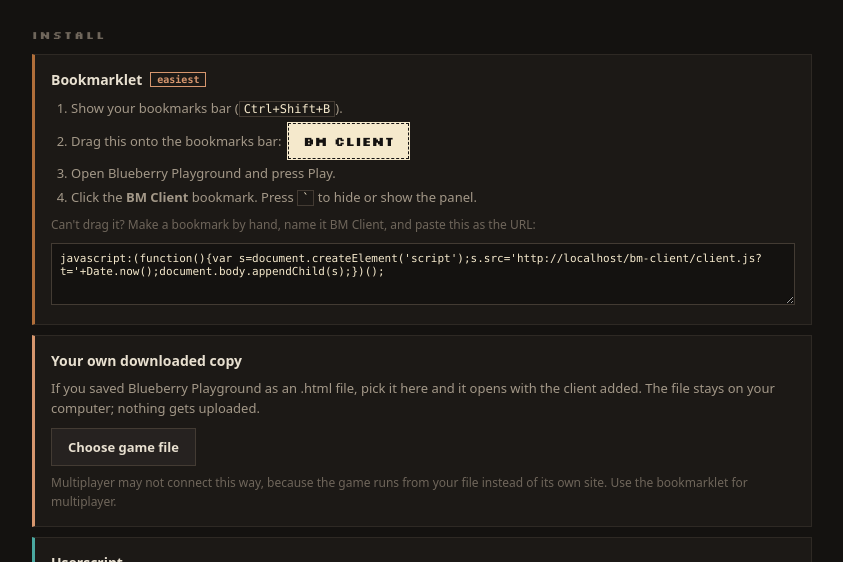
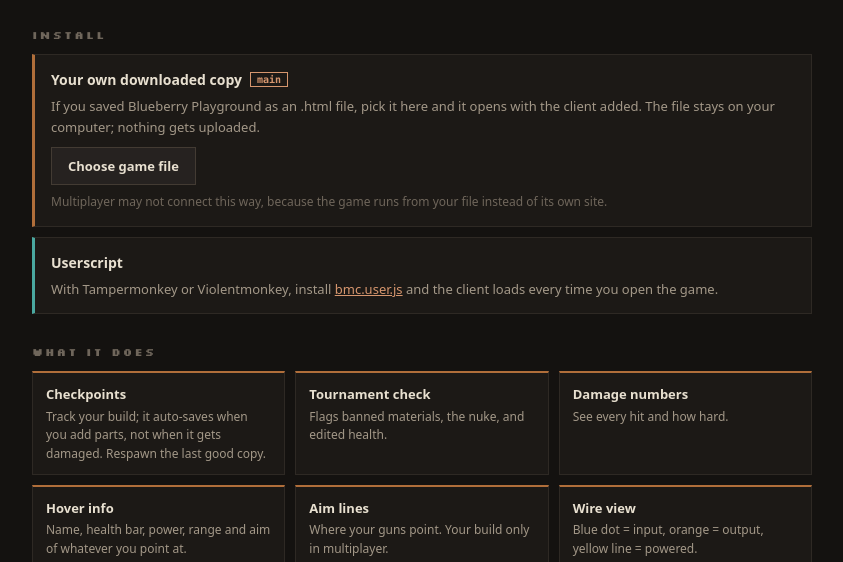
Before and after one commit to glassifying/glassifying.github.io, a plain HTML site: page bm-client/index.html in a window 1280 px wide. Shown: the part 238-800 px from the top of the page, without its empty margins (218-1061 px from the left). Drawn offline with Linux system fonts and the light colour scheme.

Commit message:
BM Client: remove bookmarklet option

```diff
--- a/bm-client/index.html
+++ b/bm-client/index.html
@@ -32,8 +32,7 @@
   ol{color:var(--dim);font-size:13px;margin:8px 0 0 20px} li{margin-top:4px}
   .notes{color:var(--dim);font-size:13px;margin-top:6px}
   code{font-family:var(--mono);font-size:12px;color:var(--bib);border:1px solid var(--line2);padding:0 4px}
-  .bmk{display:inline-block;font-family:Silkscreen,var(--mono);font-weight:700;color:var(--bg);background:var(--bib);border:1px dashed var(--bg);outline:1px solid var(--bib);padding:7px 14px;text-decoration:none;cursor:grab}
-  .btn{display:inline-block;font-size:13px;font-weight:600;color:var(--text);background:#262220;border:1px solid var(--line2);padding:8px 16px;cursor:pointer;margin-top:10px}
+    .btn{display:inline-block;font-size:13px;font-weight:600;color:var(--text);background:#262220;border:1px solid var(--line2);padding:8px 16px;cursor:pointer;margin-top:10px}
   .btn:hover{border-color:var(--fur)}
   textarea{width:100%;height:62px;margin-top:8px;background:var(--bg);color:var(--bib);border:1px solid var(--line2);font:11px var(--mono);padding:8px;resize:vertical}
   .note{color:var(--mute);font-size:12px;margin-top:8px}
@@ -59,22 +58,11 @@
 
   <h2>Install</h2>
   <div class="card">
-    <div class="name">Bookmarklet<span class="tag">easiest</span></div>
-    <ol>
-      <li>Show your bookmarks bar (<code>Ctrl+Shift+B</code>).</li>
-      <li>Drag this onto the bookmarks bar: &nbsp;<a class="bmk" id="bm" href="#">BM Client</a></li>
-      <li>Open Blueberry Playground and press Play.</li>
-      <li>Click the <b>BM Client</b> bookmark. Press <code>`</code> to hide or show the panel.</li>
-    </ol>
-    <div class="note">Can't drag it? Make a bookmark by hand, name it BM Client, and paste this as the URL:</div>
-    <textarea id="bmtext" readonly></textarea>
-  </div>
-  <div class="card b">
-    <div class="name">Your own downloaded copy</div>
+    <div class="name">Your own downloaded copy<span class="tag">main</span></div>
     <div class="notes">If you saved Blueberry Playground as an .html file, pick it here and it opens with the client added. The file stays on your computer; nothing gets uploaded.</div>
     <label class="btn">Choose game file<input id="pick" type="file" accept=".html,.htm" hidden></label>
     <div id="status"></div>
-    <div class="note">Multiplayer may not connect this way, because the game runs from your file instead of its own site. Use the bookmarklet for multiplayer.</div>
+    <div class="note">Multiplayer may not connect this way, because the game runs from your file instead of its own site.</div>
   </div>
   <div class="card c">
     <div class="name">Userscript</div>
@@ -109,11 +97,6 @@
 (function () {
   var here = location.href.replace(/[#?].*$/, '').replace(/[^\/]*$/, '');
   var client = here + 'client.js';
-  var code = "javascript:(function(){var s=document.createElement('script');s.src='" + client + "?t='+Date.now();document.body.appendChild(s);})();";
-  var bm = document.getElementById('bm');
-  bm.href = code;
-  bm.onclick = function (e) { e.preventDefault(); alert('Drag this to your bookmarks bar, then click it while Blueberry Playground is open.'); };
-  document.getElementById('bmtext').value = code;
   document.getElementById('pick').onchange = function (e) {
     var f = e.target.files[0]; if (!f) return;
     var st = document.getElementById('status'); st.textContent = 'Loading ' + f.name + '...';
```
